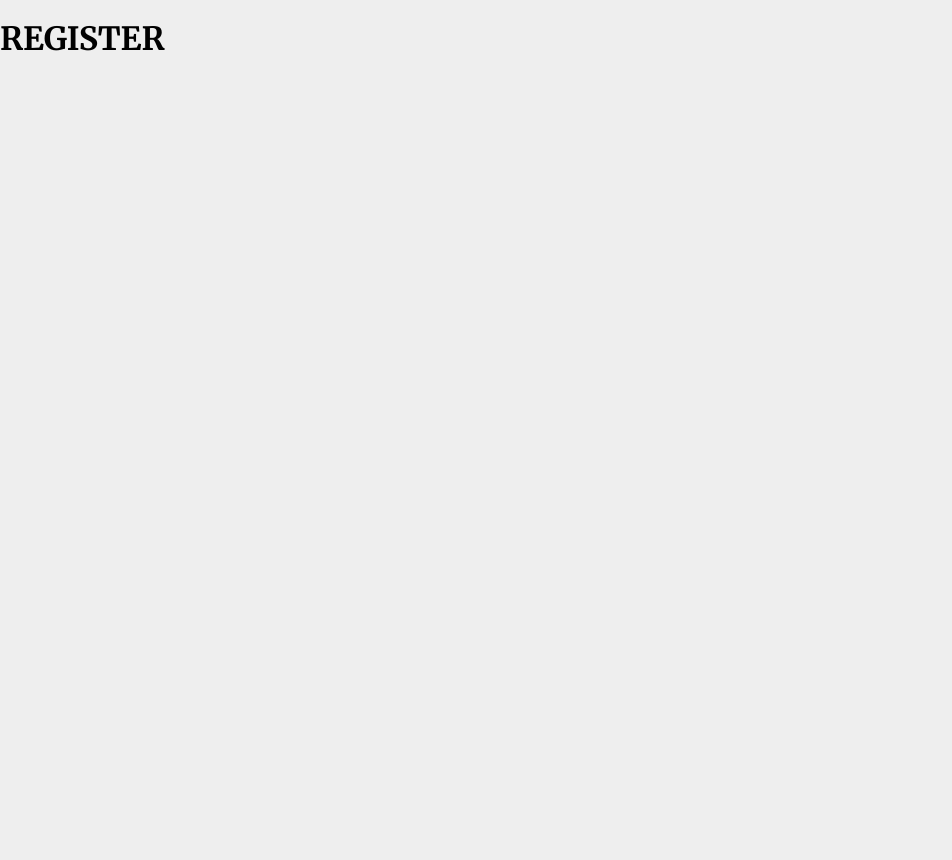
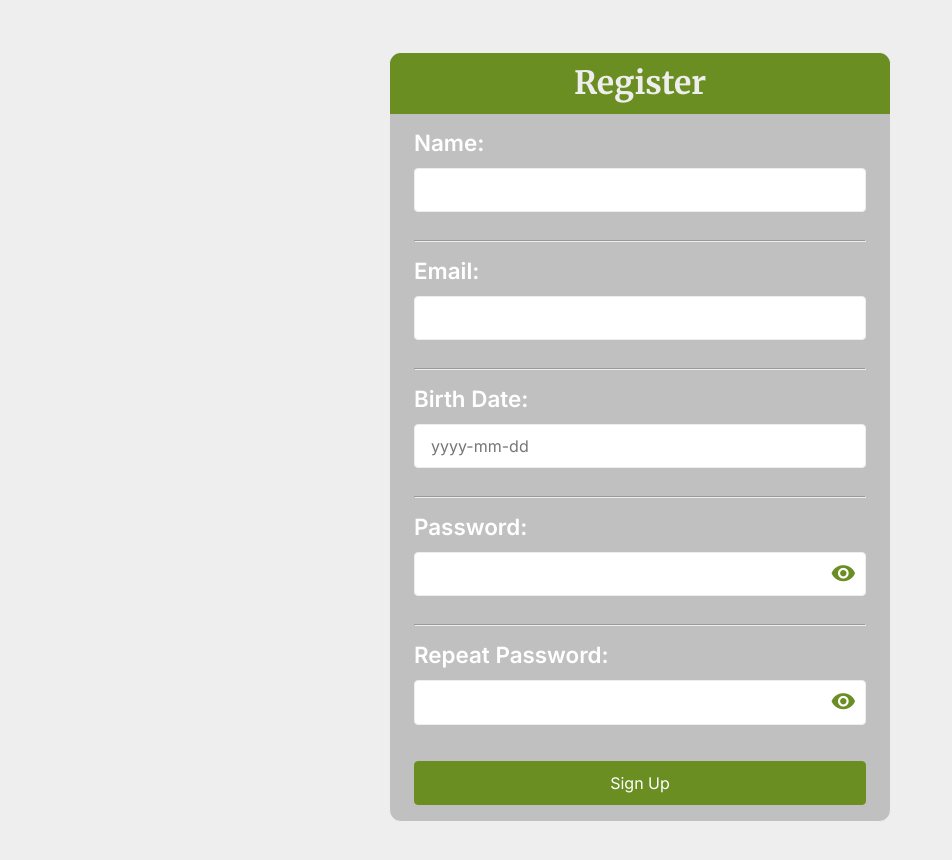
Before and after one commit to NickChc/Zod-react-hook-form_Validation, a React (Vite) app: page /sign-up in a window 1280 px wide. Shown: the top 860 px of the page, without its empty margins (0-952 px from the left). Before the commit the page ends 800 px from the top, so only its background shows below. Built offline with nearby package versions, Linux system fonts and the light colour scheme.

Commit message:
feat: register validation done

```diff
--- a/src/assets/styles/abstracts/variables.scss
+++ b/src/assets/styles/abstracts/variables.scss
@@ -1,12 +1,14 @@
 $clr-secondary: #eee;
 $clr-white: #fff;
-$clr-primary: #000;
+$clr-primary: #333333;
 // $clr-add: #8a94b7;
 $clr-add: #6b8e23;
 // $clr-add-2: #b0a8b9;
 $clr-add-2: #c0c0c0;
 $clr-alert: crimson;
 
+$space-1: 1px;
+$space-2: 2px;
 $space-4: 4px;
 $space-6: 6px;
 $space-8: 8px;
@@ -15,4 +17,7 @@ $space-12: 12px;
 $space-16: 16px;
 $space-24: 24px;
 $space-36: 36px;
+$space-52: 52px;
+$space-64: 64px;
+$space-82: 82px;
 $space-100: 100px;
--- a/src/components/FormInput/FormInput.tsx
+++ b/src/components/FormInput/FormInput.tsx
@@ -11,7 +11,7 @@ interface FormInputProps<T extends FieldValues> {
   register: UseFormRegister<T>;
   name: Path<T>;
   label?: string;
-  type?: "text" | "password";
+  type?: "text" | "password" | "date";
   rules?: RegisterOptions<T>;
   error?: string | null;
   onChange?: (e: React.ChangeEvent<HTMLInputElement>) => void;
@@ -46,7 +46,9 @@ export function FormInput<T extends FieldValues>({
                 }
               : undefined
           }
-          type={type === "password" && !showPassword ? "password" : "text"}
+          type={
+            type === "password" ? (!showPassword ? "password" : "text") : type
+          }
           className={`input  ${error ? "error" : ""}`}
         />
         {type === "password" && (
--- a/src/components/Forms/Form.scss
+++ b/src/components/Forms/Form.scss
@@ -1,27 +1,52 @@
 // @import "../../assets//styles/abstracts/variables.scss";
 @import "src/assets//styles//global.scss";
 
+::-webkit-scrollbar {
+  width: $space-6;
+  background-color: $clr-add-2;
+}
+
+::-webkit-scrollbar-track {
+  width: 100%;
+  border-radius: $space-6;
+}
+
+::-webkit-scrollbar-thumb {
+  background-color: $clr-primary;
+  border-radius: $space-4;
+  width: $space-4;
+}
+
 .form {
+  width: 100%;
+  min-width: fit-content;
+
   background-color: white;
   border: solid 1px $clr-secondary;
   background-color: $clr-add-2;
   border-radius: $space-12;
   color: $clr-secondary;
-  overflow: hidden auto;
+  overflow: hidden;
 
   display: flex;
   flex-direction: column;
   row-gap: 1em;
-  max-height: 90dvh;
 
-  margin: 10vh auto;
+  margin: $space-52 auto;
   max-width: 90%;
   font-size: 0.75rem;
 
   @media (min-width: 600px) {
-    margin: 20vh auto;
     max-width: 500px;
     font-size: 1rem;
+  }
+
+  @media (min-height: 900px) {
+    margin: 5vh auto;
+  }
+
+  input[type="date"] {
+    cursor: pointer;
   }
 
   h1 {
@@ -33,6 +58,33 @@
 
   .main {
     padding: 0 $space-24 0.5em $space-24;
+    overflow: hidden auto;
+  }
+
+  .a {
+    padding-top: $space-12;
+    display: flex;
+    justify-content: end;
+
+    a {
+      text-decoration: none;
+      color: $clr-add;
+      font-weight: 600;
+      font-size: 1.1em;
+
+      &::after {
+        content: "";
+        display: block;
+        width: 0;
+        height: $space-2;
+        background-color: $clr-add;
+        transition: width 200ms ease-in;
+      }
+
+      &:hover::after {
+        width: 100%;
+      }
+    }
   }
 
   input,
--- a/src/components/Forms/LoginForm/LoginForm.tsx
+++ b/src/components/Forms/LoginForm/LoginForm.tsx
@@ -4,6 +4,7 @@ import { FormInput } from "@src/components/FormInput";
 import { Button } from "@src/components/Button";
 import { zodResolver } from "@hookform/resolvers/zod";
 import { z } from "zod";
+import { Link } from "react-router-dom";
 
 const loginSchema = z.object({
   email: z.string().min(1, "Enter email").email("Invalid email format"),
@@ -33,13 +34,12 @@ export function LoginForm() {
   }
 
   async function onSubmit(data: TFormData) {
-    await new Promise((resolve) => {
-      setTimeout(resolve, 1000);
-    });
+    try {
+      await new Promise((resolve) => {
+        setTimeout(resolve, 1000);
+      });
 
-    console.log(data);
-
-    try {
+      console.log(data);
     } catch (err: any) {
       console.log(err.message);
     }
@@ -70,6 +70,9 @@ export function LoginForm() {
         <Button loading={loading} laodingText="Signing In..." type="submit">
           Sign In
         </Button>
+        <div className="a">
+          <Link to={"/sign-up"}>Don't have an account yet?</Link>
+        </div>
       </div>
     </form>
   );
--- /dev/null
+++ b/src/components/Forms/RegisterForm/RegisterForm.tsx
@@ -0,0 +1,129 @@
+import "@src/components/Forms/Form.scss";
+import { FormInput } from "@src/components/FormInput";
+import { Button } from "@src/components/Button";
+import { TRegisterData, useRegister } from "@src/hooks/useRegister/useRegister";
+import { useState } from "react";
+
+export function RegisterForm() {
+  const [prevDate, setPrevDate] = useState("");
+
+  const {
+    clearErrors,
+    handleSubmit,
+    register,
+    setValue,
+    formState: { errors, isSubmitting: loading },
+  } = useRegister();
+
+  function onDateChange(e: React.ChangeEvent<HTMLInputElement>) {
+    const { value: date } = e.target;
+    clearErrors("date");
+
+    setPrevDate(date);
+
+    const isRemoving = prevDate.length > date.length;
+
+    if (isRemoving) {
+      // setValue("date", date.slice(0, -1));
+      return;
+    }
+
+    if (date.match(/^\d{0,4}(-\d{1,2})?(-\d{1,2})?$/)) {
+      if (date.length === 4) {
+        setValue("date", date + "-");
+        setPrevDate(date + "-");
+        return;
+      }
+
+      if (date.length === 7) {
+        setValue("date", date + "-");
+        setPrevDate(date + "-");
+        return;
+      }
+
+      setValue("date", date);
+    } else {
+      setValue("date", date.slice(0, -1));
+    }
+  }
+
+  function onChange(e: React.ChangeEvent<HTMLInputElement>) {
+    clearErrors(e?.target.name as keyof TRegisterData);
+  }
+
+  async function onSubmit(data: TRegisterData) {
+    try {
+      window.scrollTo({ top: 100, behavior: "smooth" });
+
+      await new Promise((resolve) => {
+        setTimeout(resolve, 2000);
+      });
+
+      console.log(data);
+    } catch (err: any) {
+      console.log(err.message);
+    }
+  }
+
+  return (
+    <form onSubmit={handleSubmit(onSubmit)} className="form">
+      <h1>Register</h1>
+      <div className="main">
+        <FormInput
+          register={register}
+          onChange={onChange}
+          error={errors.name?.message}
+          name="name"
+          label="Name:"
+        />
+
+        <hr />
+
+        <FormInput
+          register={register}
+          onChange={onChange}
+          error={errors.email?.message}
+          name="email"
+          label="Email:"
+        />
+
+        <hr />
+
+        <FormInput
+          onChange={onDateChange}
+          error={errors.date?.message}
+          register={register}
+          name="date"
+          label="Birth Date:"
+          placeholder="yyyy-mm-dd"
+        />
+
+        <hr />
+
+        <FormInput
+          onChange={onChange}
+          error={errors.password?.message}
+          register={register}
+          name="password"
+          type="password"
+          label="Password:"
+        />
+
+        <hr />
+
+        <FormInput
+          onChange={onChange}
+          error={errors["repeat-password"]?.message}
+          register={register}
+          name="repeat-password"
+          type="password"
+          label="Repeat Password:"
+        />
+
+        <Button loading={loading} laodingText="Loading..." type="submit">
+          Sign Up
+        </Button>
+      </div>
+    </form>
+  );
+}
--- /dev/null
+++ b/src/components/Forms/RegisterForm/index.ts
@@ -0,0 +1 @@
+export { RegisterForm } from "./RegisterForm";
--- /dev/null
+++ b/src/hooks/useRegister/index.ts
@@ -0,0 +1 @@
+export { useRegister } from "./useRegister";
--- /dev/null
+++ b/src/hooks/useRegister/useRegister.tsx
@@ -0,0 +1,115 @@
+import { zodResolver } from "@hookform/resolvers/zod";
+import { useForm } from "react-hook-form";
+import { z } from "zod";
+
+const dateRegex = /^\d{4}-\d{2}-\d{2}$/;
+
+const month_31 = [1, 3, 5, 7, 8, 10, 12];
+const month_30 = [4, 6, 9, 11];
+
+const registerSchema = z
+  .object({
+    email: z.string().min(1, "Enter email").email("Invalid email"),
+    name: z
+      .string()
+      .min(1, "Enter name")
+      .min(3, "Name must include at least 3 letters")
+      .regex(/^[A-Z]/, "Name must start with an uppercase letter"),
+    password: z
+      .string()
+      .min(1, "Enter password")
+      .min(6, "Password must contain at least 6 letters")
+      .regex(/[0-9]/, "Password must include number/s")
+      .regex(
+        /^(?=.*[!@#$%^&*]).*/,
+        "Must include a special character: !, @, #, $, %, ^, &, *"
+      ),
+    "repeat-password": z.string().min(1, "Please confirm password"),
+    date: z
+      .string()
+      .min(1, "Enter your birth date")
+      .regex(dateRegex, "Invalid date format (yyyy-mm-dd)"),
+  })
+  .refine((data) => data.password === data["repeat-password"], {
+    path: ["repeat-password"],
+    message: "Passwords don't match",
+  })
+  .refine(
+    ({ date }) => {
+      const year = Number(date.split("-")[0]);
+
+      return year >= 1950;
+    },
+    {
+      message: "Year must be later than/equal to 1950",
+      path: ["date"],
+    }
+  )
+  .refine(
+    ({ date }) => {
+      const month = Number(date.split("-")[1]);
+
+      return 12 >= month && month >= 1;
+    },
+    {
+      message: "Invalid month (1 - 12)",
+      path: ["date"],
+    }
+  )
+  .refine(
+    ({ date }) => {
+      const [, month, day] = date.split("-").map(Number);
+
+      console.log(month);
+
+      if (month_31.some((m) => m === month) && day > 31) {
+        return false;
+      }
+      return true;
+    },
+    {
+      path: ["date"],
+      message: "Specified month only has 31 days",
+    }
+  )
+  .refine(
+    ({ date }) => {
+      const [, month, day] = date.split("-").map(Number);
+
+      if (month_30.some((m) => m === month) && day > 30) {
+        return false;
+      }
+      return true;
+    },
+    {
+      path: ["date"],
+      message: "Specified month only has 30 days",
+    }
+  )
+  .refine(
+    ({ date }) => {
+      const [, month, day] = date.split("-").map(Number);
+
+      if (month === 2 && day > 29) {
+        return false;
+      }
+
+      return true;
+    },
+    {
+      path: ["date"],
+      message: "Specified month only has 29 days",
+    }
+  );
+
+export type TRegisterData = z.infer<typeof registerSchema>;
+
+export function useRegister() {
+  const form = useForm<TRegisterData>({
+    mode: "onSubmit",
+    reValidateMode: "onSubmit",
+    resolver: zodResolver(registerSchema),
+  });
+
+  return { registerSchema, ...form };
+}
--- a/src/views/SignUpPage/SignUpPage.tsx
+++ b/src/views/SignUpPage/SignUpPage.tsx
@@ -1,7 +1,9 @@
+import { RegisterForm } from "@src/components/Forms/RegisterForm/RegisterForm";
+
 export function SignUpPage() {
   return (
     <>
-      <h1>REGISTER</h1>
+      <RegisterForm />
     </>
   );
 }
```
